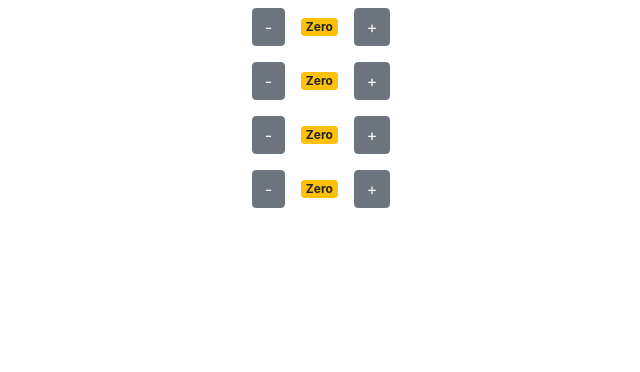
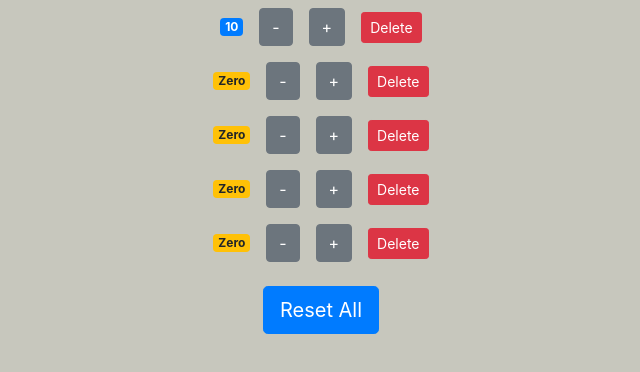
Before and after one commit to amirahad/react_practice, a React (Create React App) app: page / in a window 1280 px wide. Shown: the top 372 px of the page, without its empty margins (319-959 px from the left). Built offline with nearby package versions, Linux system fonts and the light colour scheme.

Commit message:
lifting state up

```diff
--- a/src/App.js
+++ b/src/App.js
@@ -1,21 +1,15 @@
-import React, {Component} from 'react';
-import './App.css';
-import Counter from './components/counter';
-
+import React, { Component } from "react";
+import "./App.css";
+import Counters from "./components/counters";
 
 class App extends Component {
-
-
-  render(){
+  render() {
     return (
       <div className="App">
-        <Counter />
-        <Counter />
-        <Counter />
-        <Counter />
+        <Counters />
       </div>
     );
-  };
+  }
 }
 
 export default App;
--- a/src/components/counter.jsx
+++ b/src/components/counter.jsx
@@ -1,68 +1,58 @@
-import React, {Component} from "react";
+import React, { Component } from "react";
 
-class counter extends Component{
-    state= {
-        count: 0,
-        tags: ['tag1','tag2'],
-        // imageUrl: 'https://picsum.photos/200'
-    };
+class counter extends Component {
 
   // constructor(){
   //     super()
   //     this.handleIncrement = this.handleIncrement.bind(this);
   // }
 
-    handleIncrement = () => {
-        this.setState({ count: this.state.count + 1})
-    }
 
-    handleDecrement = () => {
-        this.setState({ count: this.state.count - 1})
-    }
+  render() {
 
-    // reset = () => {
-    //     this.setState({ count: 0})
-    // }
+    return (
+      <div>
+        <span className={this.getBadgeClasses()}>{this.formatCount()}</span>
+        <button
+          onClick={() => this.props.onDecrement(this.props.counter)}
+          className="m-2 btn  btn-secondary "
+        >
+          -
+        </button>
 
-    render(){
-
-
-        return(
-            <div>
-                {/* <img src={this.state.imageUrl} alt="anything"/><br/> */}
-                <button onClick={this.handleDecrement} className="m-2 btn  btn-secondary ">-</button>
-                <span className={ this.getBadgeClasses() }>{this.formatCount()}</span>
-                <button onClick={this.handleIncrement} className="m-2 btn  btn-secondary ">+</button>
-                {/* <ul>
-                    {this.conditionalRendering()}
-                </ul> */}
-
-                {/* <button onClick={this.reset} className="m-2 btn  btn-secondary btn-lg">Reset All</button> */}
+        <button
+          onClick={() => this.props.onIncrement(this.props.counter)}
+          className="m-2 btn  btn-secondary "
+        >
+          +
+        </button>
+        <button
+          onClick={() => this.props.onDelete(this.props.counter.id)}
+          className="m-2 btn  btn-danger btn-sm"
+        >
+          Delete
+        </button>
       </div>
     );
   }
-    // conditionalRendering() {
-    //     return (this.state.tags.length === 0) ? <h3>tags are empty!</h3> : this.state.tags.map(tag => <li key={tag}>{tag}</li>);
-    // }
 
   getBadgeClasses() {
     let classes = "badge m-2 badge-";
     // classes += (this.state.count <= 0) ? "warning" : "primary";
-        if(this.state.count === 0){
-            classes += "warning"
-        }else if(this.state.count <= 0){
-            classes += "danger"
-        }else{
-            classes += "primary"
+    if (this.props.counter.value === 0) {
+      classes += "warning";
+    } else if (this.props.counter.value <= 0) {
+      classes += "danger";
+    } else {
+      classes += "primary";
     }
     return classes;
   }
 
-    formatCount(){
-        const {count} = this.state;
-        return count === 0 ? 'Zero' : count;
+  formatCount() {
+    const { value } = this.props.counter;
+    return value === 0 ? "Zero" : value;
   }
 }
 
-
 export default counter;
--- /dev/null
+++ b/src/components/counters.jsx
@@ -0,0 +1,71 @@
+import React, { Component } from "react";
+import Counter from "./counter";
+
+class Counters extends Component {
+  state = {
+    counters: [
+      { id: 1, value: 10 },
+      { id: 2, value: 0 },
+      { id: 3, value: 0 },
+      { id: 4, value: 0 },
+      { id: 5, value: 0 },
+    ],
+  };
+
+  handleIncrement = (counter) => {
+    const counters = [...this.state.counters];
+    const index = counters.indexOf(counter);
+    counter[index] = { ...counter };
+    counters[index].value++;
+    this.setState({ counters });
+  };
+
+  handleDecrement = (counter) => {
+    const counters = [...this.state.counters];
+    const index = counters.indexOf(counter);
+    counter[index] = { ...counter };
+    counters[index].value--;
+    this.setState({ counters });
+  };
+
+  handleDelete = (counterId) => {
+    const counters = this.state.counters.filter((c) => c.id !== counterId);
+    this.setState({ counters });
+  };
+
+  handleReset = () => {
+    const counters = this.state.counters.map((counter) => {
+      counter.value = 0;
+      return counter;
+    });
+    this.setState({ counters });
+  };
+
+  render() {
+    return (
+      <div>
+        {this.state.counters.map((counter) => (
+          <Counter
+            key={counter.id}
+            onIncrement={this.handleIncrement}
+            onDecrement={this.handleDecrement}
+            onDelete={this.handleDelete}
+            counter={counter}
+            // value={counter.value}
+            //selected
+            // id={counter.id}}
+            //
+          />
+        ))}
+        <button
+          onClick={this.handleReset}
+          className="btn btn-primary btn-lg m-3"
+        >
+          Reset All
+        </button>
+      </div>
+    );
+  }
+}
+
+export default Counters;
--- a/src/index.css
+++ b/src/index.css
@@ -5,6 +5,7 @@ body {
     sans-serif;
   -webkit-font-smoothing: antialiased;
   -moz-osx-font-smoothing: grayscale;
+  background-color: rgb(199, 199, 189);
 }
 
 code {
```
Lines whose indentation alone changed are shown as unchanged.
